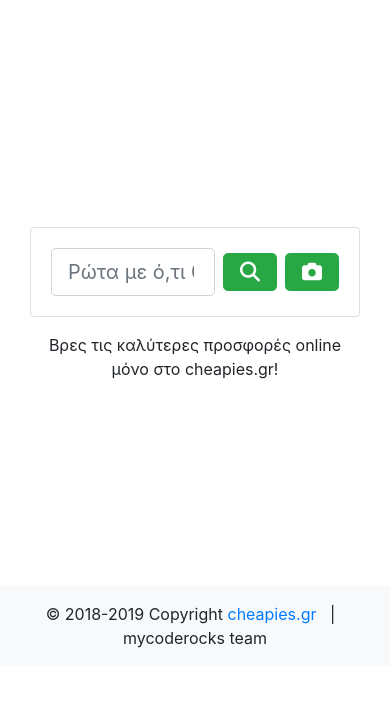
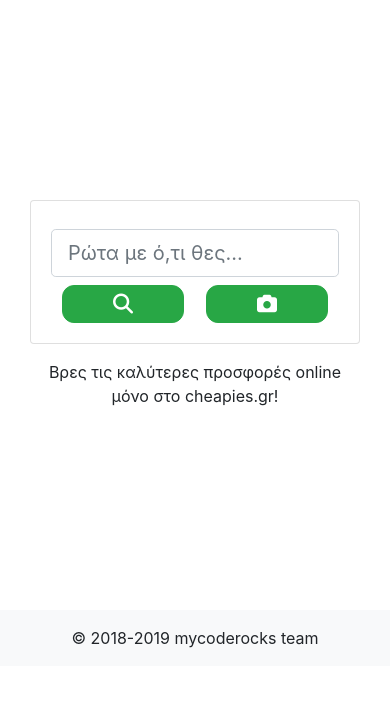
Before and after one commit to papachristoumarios/ntua-softeng, a Django app: page / in a window 390 px wide. Shown: the part 178-900 px from the top of the page. Run offline with Django 3.2, Linux system fonts and the light colour scheme; some libraries are stand-ins or nearby versions.

Commit message:
Improve responsive design
 - Tidy and document main.css
 - Better responsive design for signin, signup, product
   and search pages

```diff
--- a/cheapiesgr/static/css/main.css
+++ b/cheapiesgr/static/css/main.css
@@ -1,4 +1,9 @@
+/* IMPORTS */
+
 @import url(//netdna.bootstrapcdn.com/font-awesome/3.2.1/css/font-awesome.css);
+
+
+/* SIGN-IN PAGE */
 
 .fullw {
   width : 100%;
@@ -8,22 +13,50 @@
   padding-left: 30%;
   padding-right: 30%;
 }
-
 .btn-google {
   color : white;
   background-color: #B00020 !important;
+  width: 100%;
 }
 
 .btn-facebook {
   color : white;
   background-color: #3B5998 !important;
+  width: 100%;
 }
+
+/* MOBILE DEVICES */
+
+@media only screen and (max-width: 768px) {
+  .padded-card {
+    padding-left: 5%;
+    padding-right: 5%;
+
+  }
+
+  .col-12 {
+    padding-top: 0.5rem;
+    padding-bottom: 0.5rem;
+  }
+
+  .full-copyright {
+    display: none;
+  }
+
+}
+
+.search-button {
+  width: 85%;
+  border-radius: 12px;
+}
+
+/* PRODUCT PAGE */
 
 .fullscreen-container {
   width: 100%;
   height: 100%;
-  padding-right: 0; /*15px in bootstrap.css*/
-  padding-left: 0;  /*idem*/
+  padding-right: 0;
+  padding-left: 0;
   margin-right: auto;
   margin-left: auto;
   padding:0;
@@ -57,6 +90,8 @@
   padding-bottom: 0.5rem;
 }
 
+/* FOOTER PAGE */
+
 footer {
   position: fixed;
   left: 0;
@@ -68,22 +103,9 @@ footer {
   background: #BABABA;
 }
 
-/* Animation */
-.anim-typewriter{
-  animation: typewriter 4s steps(44) 1s 1 normal both,
-  blinkTextCursor 500ms steps(44) infinite normal;
-}
-@keyframes typewriter{
-  from{width: 0;}
-  to{width: 24em;}
-}
-@keyframes blinkTextCursor{
-  from{border-right-color: rgba(255,255,255,.75);}
-  to{border-right-color: transparent;}
-}
 
+/* SEARCH RESULTS */
 
-/* Search Results */
 .grid {
     position: relative;
     width: 100%;
--- a/cheapiesgr/templates/footer.html
+++ b/cheapiesgr/templates/footer.html
@@ -1,6 +1,5 @@
 <footer>
-  <div class="footer-copyright text-center py-3 bg-light">© 2018-2019 Copyright
-    <a href="https://cheapies.gr"> cheapies.gr</a>
-    &nbsp; | &nbsp; mycoderocks team
+  <div class="footer-copyright text-center py-3 bg-light">© 2018-2019 <span class="full-copyright">Copyright <a href="https://cheapies.gr"> cheapies.gr</a>
+    &nbsp; | &nbsp; </span> mycoderocks team
   </div>
 </footer>
--- a/cheapiesgr/templates/index.html
+++ b/cheapiesgr/templates/index.html
@@ -11,14 +11,14 @@
         <form class="card card-sm">
           <div class="card-body row no-gutters align-items-center">
 
-            <div class="col">
+            <div class="col-12 col-lg-8 my-auto py-auto">
               <input class="form-control form-control-lg form-control-borderless" type="search" placeholder="Ρώτα με ό,τι θες...">
             </div>
-            <div class="col-auto pl-2">
-              <button class="btn btn-lg btn-success" type="submit"><i class="fas fa-search"></i></button>
+            <div class="col-6 col-lg-2 text-center">
+              <button class="btn btn-lg btn-success search-button" type="submit"><i class="fas fa-search"></i></button>
             </div>
-            <div class="col-auto pl-2">
-              <button class="btn btn-lg btn-success" type="submit"><i class="fas fa-camera"></i></button>
+            <div class="col-6 col-lg-2 text-center">
+              <button class="btn btn-lg btn-success search-button" type="submit"><i class="fas fa-camera"></i></button>
             </div>
           </div>
         </form>
--- a/cheapiesgr/templates/layout.html
+++ b/cheapiesgr/templates/layout.html
@@ -1,17 +1,14 @@
 <body>
     <!-- CDN -->
     <title>cheapies.gr | Βρείτε τις καλύτερες τιμές online</title>
-    <script src="//code.jquery.com/jquery-1.11.1.min.js"></script>
     <script src="https://cdnjs.cloudflare.com/ajax/libs/jquery/3.3.1/jquery.min.js"></script>
     <script src="https://stackpath.bootstrapcdn.com/bootstrap/4.1.3/js/bootstrap.min.js" integrity="sha384-ChfqqxuZUCnJSK3+MXmPNIyE6ZbWh2IMqE241rYiqJxyMiZ6OW/JmZQ5stwEULTy" crossorigin="anonymous"></script>
     <link href="https://stackpath.bootstrapcdn.com/bootstrap/4.1.3/css/bootstrap.min.css" rel="stylesheet" integrity="sha384-MCw98/SFnGE8fJT3GXwEOngsV7Zt27NXFoaoApmYm81iuXoPkFOJwJ8ERdknLPMO" crossorigin="anonymous">
-    <script src="https://stackpath.bootstrapcdn.com/bootstrap/4.1.3/js/bootstrap.bundle.min.js" integrity="sha384-pjaaA8dDz/5BgdFUPX6M/9SUZv4d12SUPF0axWc+VRZkx5xU3daN+lYb49+Ax+Tl" crossorigin="anonymous"></script>
     <script src="https://cdnjs.cloudflare.com/ajax/libs/bootstrap-slider/10.2.1/bootstrap-slider.min.js"></script>
     <link href="https://cdnjs.cloudflare.com/ajax/libs/bootstrap-slider/10.2.1/css/bootstrap-slider.min.css" rel='stylesheet'>
     <link rel="stylesheet" href="https://use.fontawesome.com/releases/v5.4.2/css/all.css" integrity="sha384-/rXc/GQVaYpyDdyxK+ecHPVYJSN9bmVFBvjA/9eOB+pb3F2w2N6fc5qB9Ew5yIns" crossorigin="anonymous">
     <script src="https://cdnjs.cloudflare.com/ajax/libs/slick-carousel/1.6.0/slick.js"></script>
     <script src='https://api.mapbox.com/mapbox-gl-js/v0.50.0/mapbox-gl.js'></script>
-    <link href="https://maxcdn.bootstrapcdn.com/font-awesome/4.3.0/css/font-awesome.min.css" rel="stylesheet">
     <link href='https://api.mapbox.com/mapbox-gl-js/v0.50.0/mapbox-gl.css' rel='stylesheet' />
     <script src="https://cdnjs.cloudflare.com/ajax/libs/zxcvbn/4.2.0/zxcvbn.js"></script>
 
--- a/cheapiesgr/templates/signin.html
+++ b/cheapiesgr/templates/signin.html
@@ -29,11 +29,11 @@
         <hr>
 
         <div class="form-group row text-center">
-          <div class="col-6">
+          <div class="col-12 col-lg-6">
           <button type="submit" class="btn btn-default btn-google"><i class="fab fa-google"></i> &nbsp; Σύνδεση με Google</button>
           </div>
 
-          <div class="col-6">
+          <div class="col-12 col-lg-6">
           <button type="submit" class="btn btn-default btn-facebook"><i class="fab fa-facebook-square"></i> &nbsp; Σύνδεση με Facebook</button>
           </div>
         </div>
--- a/cheapiesgr/templates/signup.html
+++ b/cheapiesgr/templates/signup.html
@@ -43,11 +43,11 @@
         <hr>
 
         <div class="form-group row text-center">
-          <div class="col-6">
+          <div class="col-12 col-lg-6">
             <button type="submit" class="btn btn-default btn-google"><i class="fab fa-google"></i> &nbsp; Εγγραφή με Google</button>
           </div>
 
-          <div class="col-6">
+          <div class="col-12 col-lg-6">
             <button type="submit" class="btn btn-default btn-facebook"><i class="fab fa-facebook-square"></i> &nbsp; Εγγραφή με Facebook</button>
           </div>
         </div>
```
Also changed, not shown: cheapiesgr/templates/product.html (+22 -16 lines).
